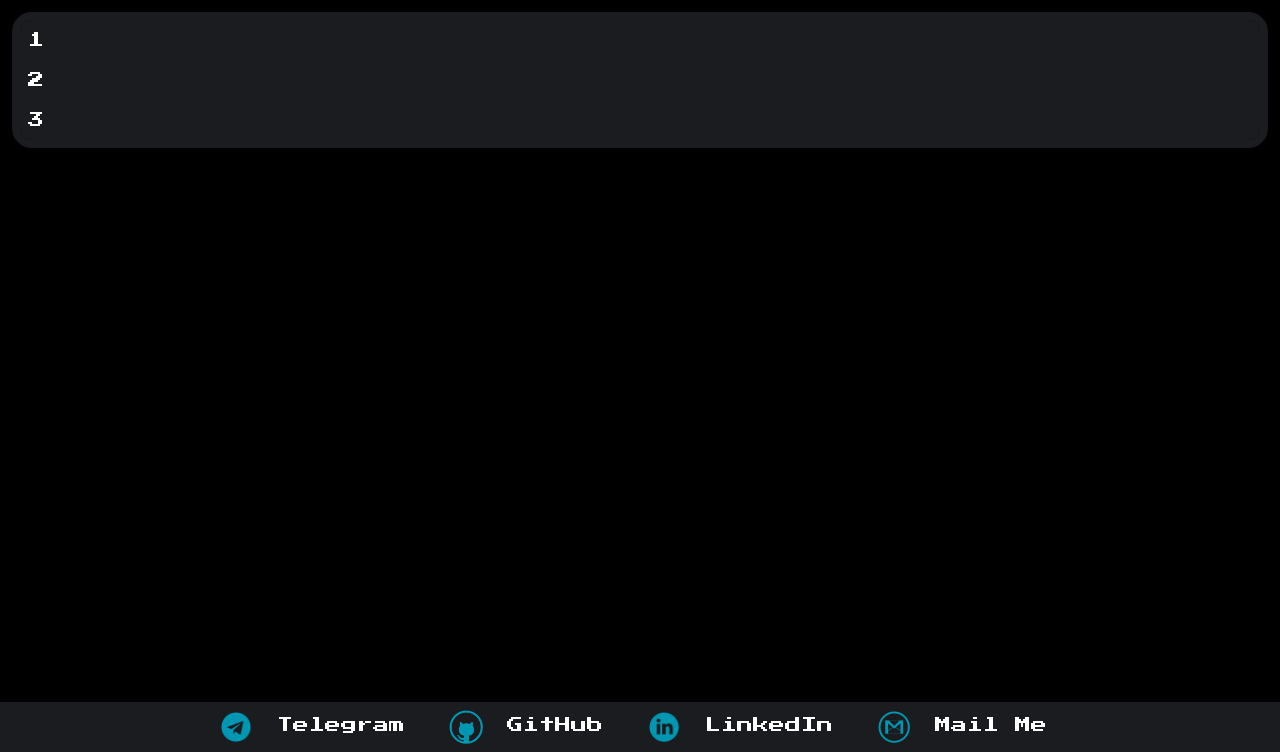
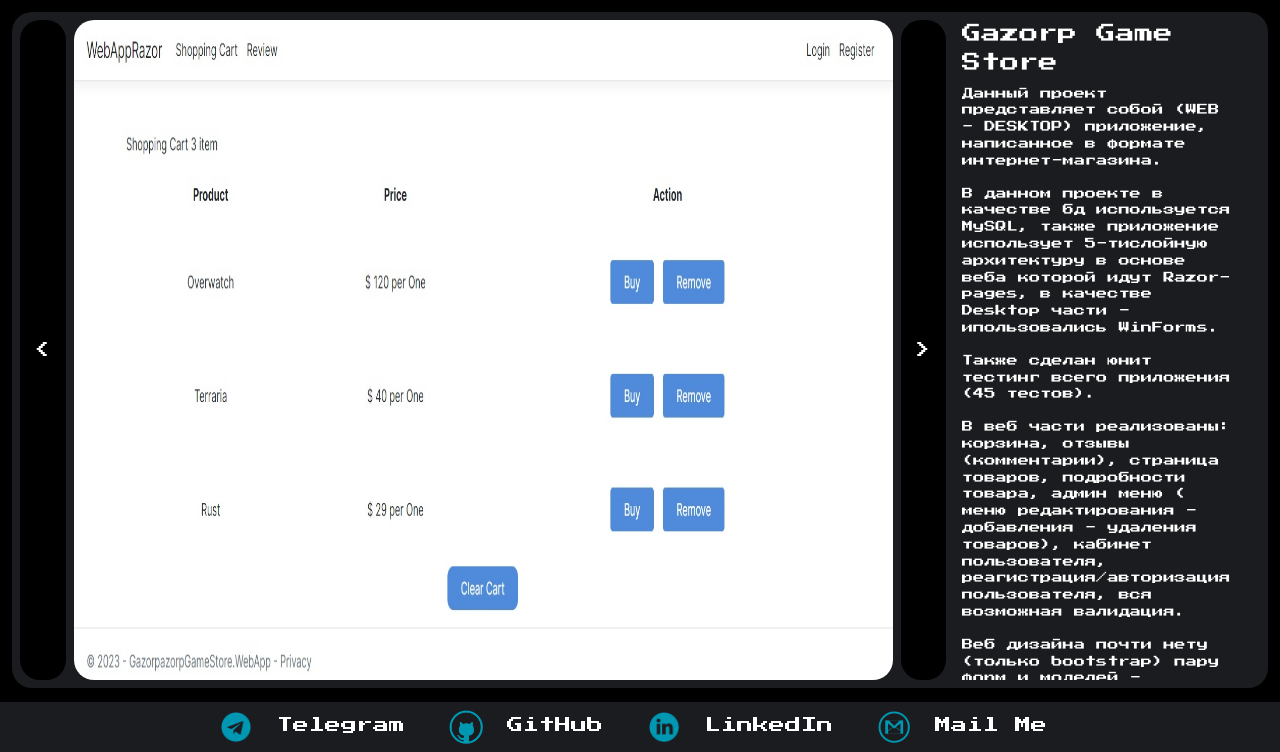
Before and after one commit to Jevkray/MyPersonalSite, an ASP.NET Core app: page /Projects/GazorpGameStore in a window 1280 px wide. Shown: the part 48-800 px from the top of the page. Run offline with ASP.NET Core 8, Linux system fonts and the light colour scheme; style sheets or scripts are compiled from the project's sources.

Commit message:
Some work with gazorpgamestore page

```diff
--- a/JevKrayPersonalSite/Views/Home/Resume.cshtml
+++ b/JevKrayPersonalSite/Views/Home/Resume.cshtml
@@ -37,7 +37,6 @@
             height: calc(100vh - 124px);
             border-radius: 20px !important;
             border: 0;
-
         }
     </style>
     <script src="https://ajax.googleapis.com/ajax/libs/jquery/3.5.1/jquery.min.js"></script>
--- a/JevKrayPersonalSite/Views/Projects/GazorpGameStore.cshtml
+++ b/JevKrayPersonalSite/Views/Projects/GazorpGameStore.cshtml
@@ -1,16 +1,44 @@
 @{
     ViewData["Title"] = "GazorpGameStore";
 }
-<body>
-    <div class="block-allpj block-allpj-flex-center coloredboder-allpj">
-        <div class="flex p-2 alm-black">
-            1
+
+<body class="pj-body">
+    <div class="block-allpj block-allpj-flex-center coloredboder-allpj iframe">
+        <div class="image-block-pj">
+            <div class="image-block-pj-left m-2">
+                &#60;
+            </div>
+            <div class="image-block-pj-main mt-2 mb-2">
+                <img src="../pictures/projects/pr_1/pr_1_im_5.jpg" class="image-pj">
+            </div>
+            <div class="image-block-pj-right m-2">
+                &#62;
+            </div>
         </div>
-        <div class="flex p-2 alm-black">
-            2
-        </div>
-        <div class="flex p-2 alm-black">
-            3
+
+        <div class="text-block-pj">
+            <div class="text-with-scroll">
+                <div class="text-block-pj-header p-2 pb-2 pt-0">
+                    Gazorp Game Store
+                </div>
+                <div class="text-block-pj-main">
+                    <p class="text-pr p-2 pb-0 pt-0">
+                        Данный проект представляет собой (WEB - DESKTOP) приложение, написанное в формате интернет-магазина.
+                    <p class="text-pr p-2 pb-0 pt-0">
+                        В данном проекте в качестве бд используется MySQL, также приложение использует 5-тислойную архитектуру в основе веба которой идут Razor-pages, в качестве Desktop части - ипользовались WinForms.
+                    <p class="text-pr p-2 pb-0 pt-0">
+                        Также сделан юнит тестинг всего приложения (45 тестов).
+                    <p class="text-pr p-2 pb-0 pt-0">
+                        В веб части реализованы: корзина, отзывы (комментарии), страница товаров, подробности товара, админ меню ( меню редактирования - добавления - удаления товаров), кабинет пользователя, реагистрация/авторизация пользователя, вся возможная валидация.
+                    <p class="text-pr p-2 pb-0 pt-0">
+                        Веб дизайна почти нету (только bootstrap) пару форм и моделей - реализована основа (т.к. за это никто не платил :(, а жаль )
+                    <p class="text-pr p-2 pb-0 pt-0">
+                        В desktop части - реализована авторизация *Admin only, админ меню ( меню редактирования - добавления - удаления продуктов/товаров/услуг), меню товаров, валидация.
+                    <p class="text-pr p-2 pb-1 pt-0 mb-0">
+                        Это коммерческое приложение было написано по заказу - оно было представлено на конкурсе в Нидерландах с целью получения финансов на последующую его разработку. Однако по моему мнению - оно достаточно банально, хоть и сделано по строгому ТЗ.
+                    </p>
+                </div>
+            </div>
         </div>
     </div>
 </body>
--- a/JevKrayPersonalSite/wwwroot/css/site.css
+++ b/JevKrayPersonalSite/wwwroot/css/site.css
@@ -673,15 +673,6 @@
     }
 
 .coloredboder-am {
-    border: 0.5rem;
-    border-style: solid;
-    border-radius: 20px !important;
-    border-color: rgb(27,28,31);
-    -webkit-transition: all 1s ease;
-    transition: all 0.4s ease; /* Время изменения цвета */
-}
-
-.coloredboder-allpj {
     border: 0.5rem;
     border-style: solid;
     border-radius: 20px !important;
@@ -1925,9 +1916,9 @@
     text-decoration: none;
 }
 
-.a-none:hover {
-    color: #fff;
-}
+    .a-none:hover {
+        color: #fff;
+    }
 
 .block-allpj {
     display: flex;
@@ -1939,16 +1930,123 @@
 
 .block-allpj-flex-center {
     margin-inline: auto;
-    max-width: 2050px;
     display: flex !important;
     justify-content: center;
     align-content: center;
     flex-wrap: nowrap;
+    flex-direction: row;
+    background-color: rgb(27,28,31);
+}
+
+.coloredboder-allpj {
+    border: 0.5rem;
+    border-style: solid;
+    border-radius: 20px !important;
+    border-color: rgb(27,28,31);
+    -webkit-transition: all 1s ease;
+    transition: all 0.4s ease; /* Время изменения цвета */
+}
+
+.image-block-pj {
+    width: 75%;
+    display: flex;
+    flex-wrap: nowrap;
+    flex-direction: row;
+}
+
+.image-block-pj-left {
+    width: 5%;
+    background-color: #000;
+    border-radius: 20px;
+    display: flex;
+    align-items: center;
+    justify-content: center;
+}
+
+.image-block-pj-main {
+    width: 90%;
+    background-color: #000;
+    border-radius: 20px;
+    display: flex;
+    align-items: center;
+    justify-content: center;
+}
+
+.image-block-pj-right {
+    width: 5%;
+    background-color: #000;
+    border-radius: 20px;
+    display: flex;
+    align-items: center;
+    justify-content: center;
+}
+
+.text-block-pj {
+    width: 25%;
+    display: flex;
+    flex-wrap: nowrap;
     flex-direction: column;
 }
 
-.image-block-pj {
-}
-
-.text-block-pj {
-}
+.text-with-scroll {
+    margin-right: 0.75rem;
+    margin-top: 0.5rem;
+    margin-bottom: 0.5rem;
+    overflow-y: scroll; /* Добавить вертикальную прокрутку */
+    padding-right: 0.5rem;
+    /* Стилизация полосы прокрутки */
+    scrollbar-width: thin; /* для Firefox и других браузеров на основе Gecko */
+    scrollbar-color: rgba(155, 155, 155, 0.7) transparent; /* цвет для Firefox */
+    /* Стилизация полосы прокрутки для Chrome, Safari и Opera */
+
+    &::-webkit-scrollbar
+
+{
+    width: 12px;
+}
+
+&::-webkit-scrollbar-track {
+    background: transparent;
+}
+
+&::-webkit-scrollbar-thumb {
+    background-color: rgba(155, 155, 155, 0.7);
+    border-radius: 20px;
+    border: transparent;
+}
+
+}
+
+.text-block-pj-header {
+    font-size: 1.2rem;
+}
+
+.text-block-pj-main {
+}
+
+.inline-flex {
+    display: inline-flex;
+}
+
+.pj-body {
+    height: 100%;
+    margin: 0;
+    padding: 0;
+    overflow: hidden;
+}
+
+.iframe {
+    position: relative;
+    top: 0;
+    left: 0;
+    width: 100%;
+    height: calc(100vh - 124px);
+    border-radius: 20px !important;
+    border: 0;
+}
+
+.image-pj {
+    width: 100%;
+    height: 100%;
+    border-radius: 20px;
+}
```
